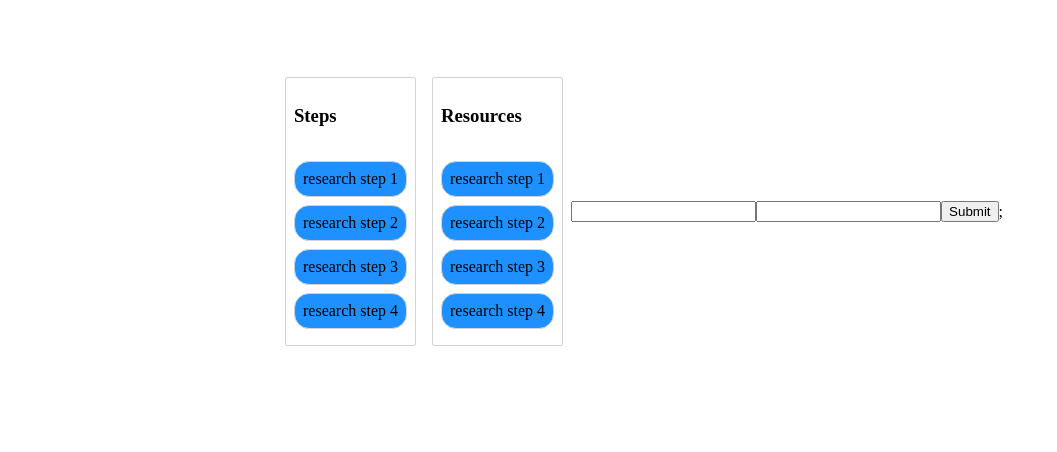
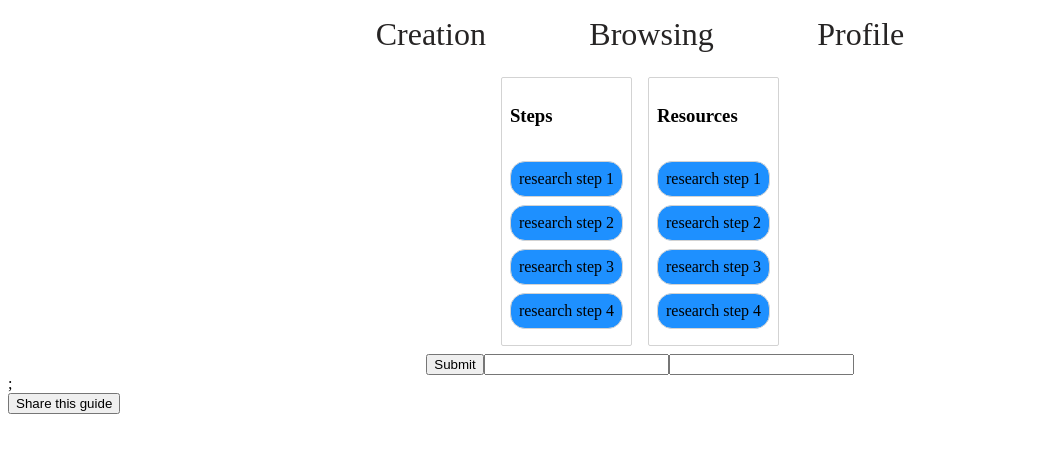
Before and after one commit to yzhong1985/social-learning, a React (Create React App) app: page / in a window 1280 px wide. Shown: the top 452 px of the page, without its empty margins (0-1057 px from the left). Built offline with nearby package versions, Linux system fonts and the light colour scheme.

Commit message:
add App.js style

```diff
--- a/src/App.css
+++ b/src/App.css
@@ -13,7 +13,7 @@
   a {
     font-size: 2rem;
     text-decoration: none;
-    color: white;
+    color: rgb(38, 36, 36);
     transition: all 0.4s ease-out;
   }
 
--- a/src/Browsingpage.jsx
+++ b/src/Browsingpage.jsx
@@ -4,8 +4,9 @@ class Browsingpage extends Component {
   render() {
     return (
       <div className='About'>
-        <h1>About!!!</h1>
-        <p>This is the about page...</p>
+        <h1>Browsing!!!</h1>
+        <p>This is the browsing page...</p>
+        <p>{this.props.name}</p>
       </div>
     );
   }
--- a/src/Panel.jsx
+++ b/src/Panel.jsx
@@ -5,6 +5,7 @@ import Column from './Column';
 
 import { DragDropContext } from 'react-beautiful-dnd';
 import styled from 'styled-components';
+import Browsingpage from './Browsingpage';
 
 const Container = styled.div`
 
@@ -44,6 +45,7 @@ class Panel extends React.Component {
       columnOrder: ['column-1', 'column-2'],
       new_step : '',
       new_resource : '',
+      name: 'Sam'
     }
 
     this.inputChangeHandler = this.inputChangeHandler.bind(this)
@@ -51,6 +53,10 @@ class Panel extends React.Component {
   }
 
 
+  add_guide(e){
+    e.preventDefault();
+    return <Browsingpage new_name = {this.state.name}/>
+  }
 
 
   onDragEnd = result => {
@@ -152,11 +158,9 @@ class Panel extends React.Component {
     alignItems: 'center',
     justifyContent: 'center',
   }
-
-
     return (
 
-      <div style ={liStyle}>
+      <div>
       <Container style={liStyle}>
         <DragDropContext
         onDragEnd={this.onDragEnd}>
@@ -168,7 +172,9 @@ class Panel extends React.Component {
           })}
         </DragDropContext>
       </Container>
-      <form onSubmit={this.submitHandler}>
+      <form onSubmit={this.submitHandler} style={liStyle}>
+          <input type="submit" value="Submit"/>
+
           <input
             type="text"
             id="content"
@@ -185,8 +191,8 @@ class Panel extends React.Component {
             value={this.state.new_resource }
             onChange={this.inputChangeHandler}
           />
-          <input type="submit" value="Submit"/>
       </form>;
+      <button onClick={this.add_guide} style={liStyle}>Share this guide</button>
       </div>
 
 
--- a/src/Profile.jsx
+++ b/src/Profile.jsx
@@ -0,0 +1,13 @@
+import React, { Component } from "react";
+
+class Profile extends Component {
+  render() {
+    return (
+      <div className='About'>
+        <h1>Profile!!!</h1>
+        <p>This is the profile page...</p>
+      </div>
+    );
+  }
+}
+export default Profile;
```
Also changed, not shown: src/Navbar.jsx (deleted), src/test_features/Columntest.jsx (renamed from src/Columntest.jsx), src/test_features/Paneltest.jsx (renamed from src/Paneltest.jsx), src/test_features/Tasktest.jsx (renamed from src/Tasktest.jsx).
